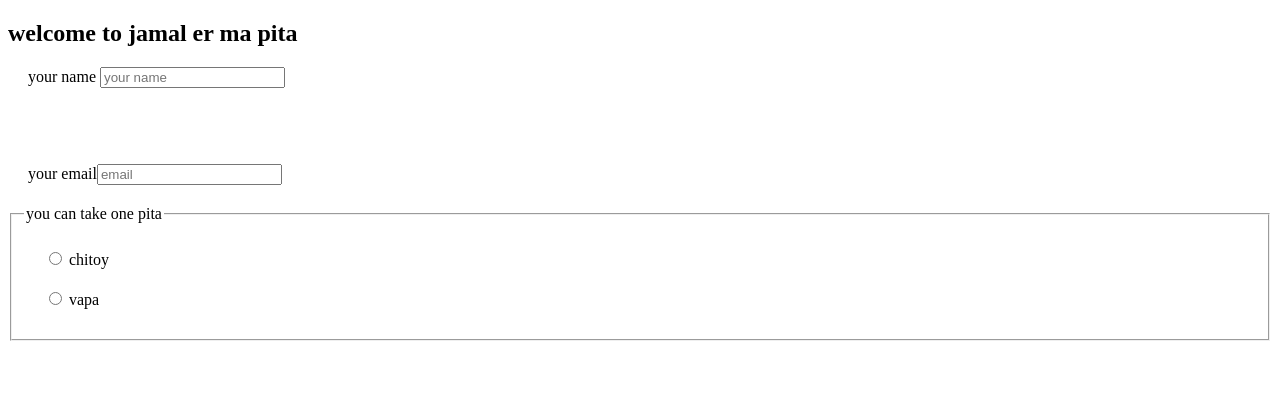
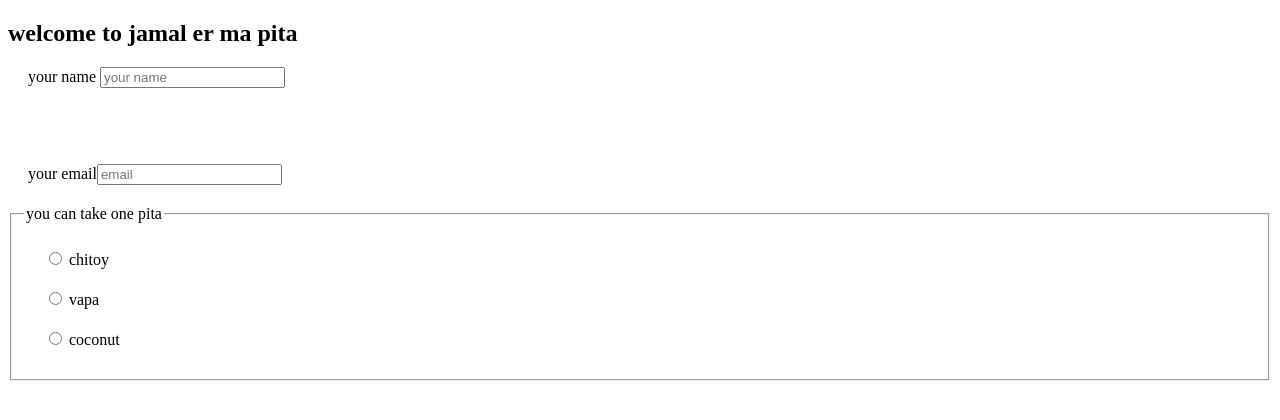
Before and after one commit to Roshid12/my-repo-repo-repo, a plain HTML site: page index.html in a window 1280 px wide. Drawn offline with Linux system fonts and the light colour scheme.

Commit message:
new lebel

```diff
--- a/index.html
+++ b/index.html
@@ -32,6 +32,10 @@
                 <input type="radio" name="pitta" id="vapa">
                 vapa
             </label>
+            <label for=" coconut">
+                <input type="radio" name="pitta" id="coconut">
+                coconut
+            </label>
         </fieldset>
 
 
```
